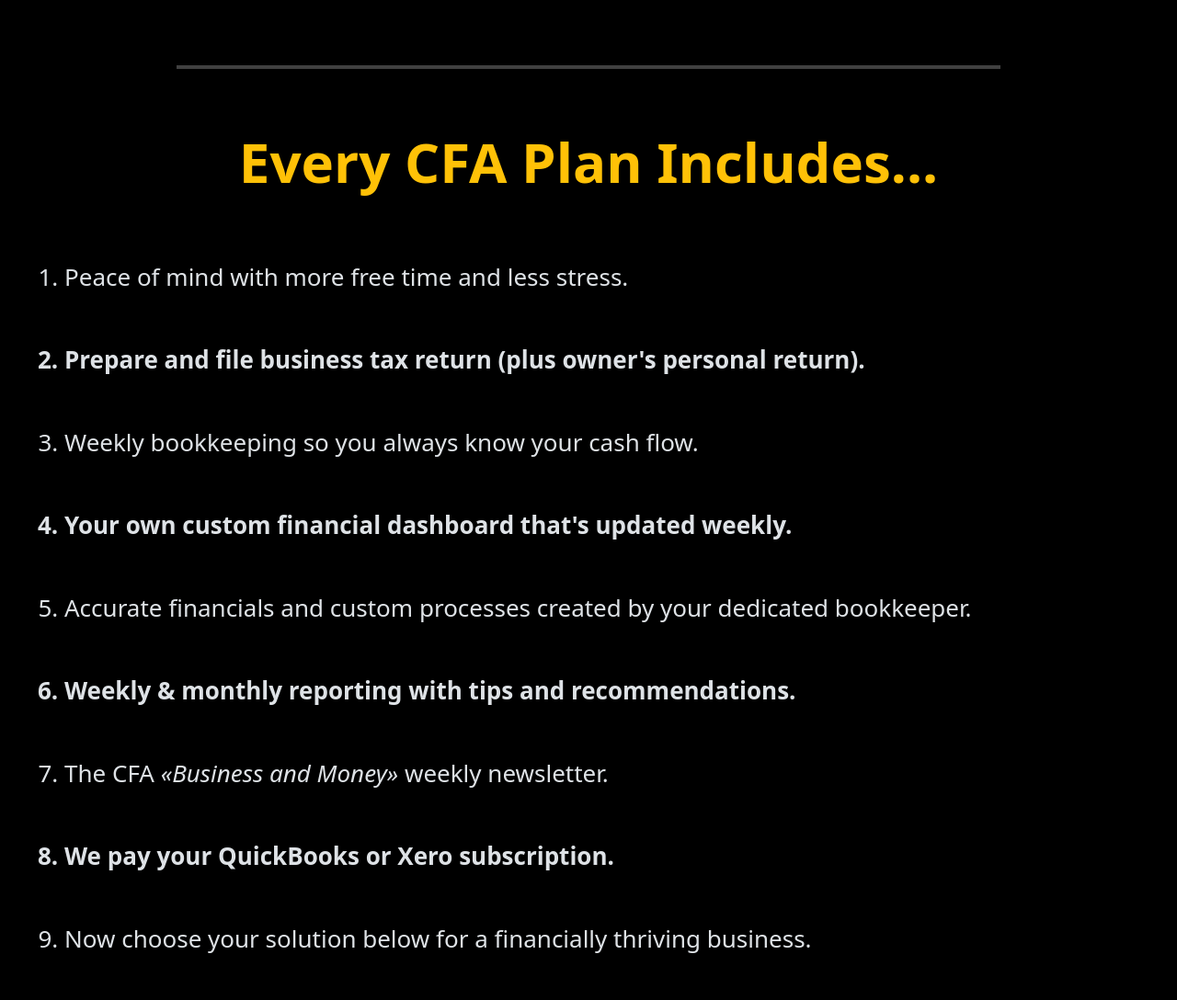
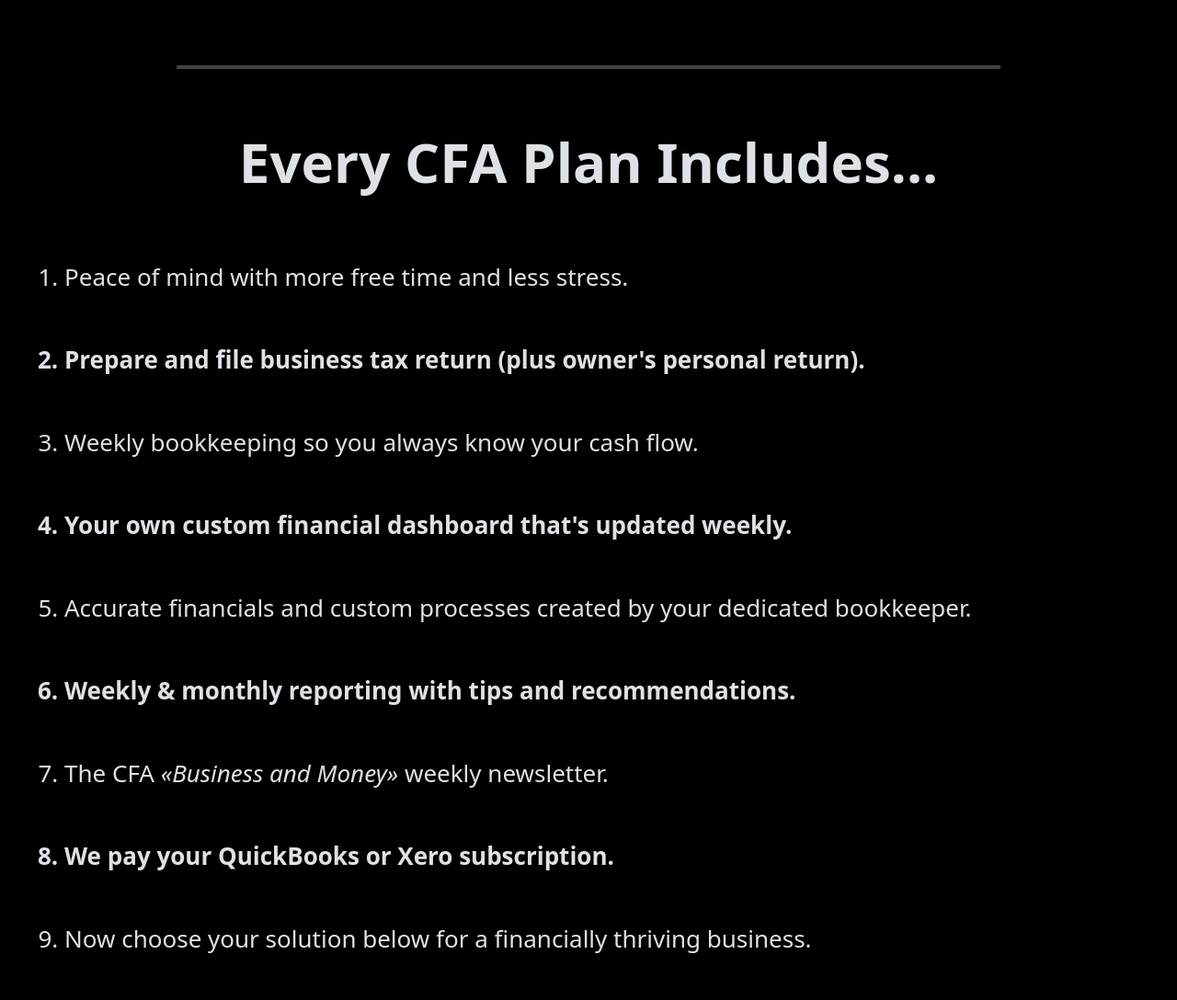
Before and after one commit to rushebrady/CFA, a plain HTML site: page plans.html in a window 1280 px wide. Shown: the part 580-1668 px from the top of the page at 92% size. Drawn offline with nearby package versions, Linux system fonts and the light colour scheme.

Commit message:
Update plans.html

```diff
--- a/plans.html
+++ b/plans.html
@@ -43,11 +43,11 @@
             .bg-theme{background-color:#212529;} .bg-darkest{background-color:#161719;} .bg-yellow{background-color:#ffc107;}
             .font22{font-size:22px;} .font24{font-size:24px;} .font26{font-size:26px;} .font36{font-size:36px;} .font40{font-size:40px;} .font44{font-size:44px;}
 
-            @media (max-width:575.98px) { header h1 {font-size:35px;} header div h2 {font-size:24px;} header div h3 {font-size:18px;} }
-            @media (min-width:576px) { header h1 {font-size:40px;} header div h2 {font-size:30px;} header div h3 {font-size:24px;} }
-            @media (min-width:768px) { header h1 {font-size:54px;} header div h2 {font-size:46px;} header div h3 {font-size:28px;} }
-            @media (min-width:992px) { header h1 {font-size:58px;} header div h2 {font-size:38px;} header div h3 {font-size:34px;} }
-            @media (min-width:1200px) { header h1 {font-size:64px;} header div h2 {font-size:46px;} header div h3 {font-size:42px;} }
+            @media (max-width:575.98px) { header h1 {font-size:35px;} header div h2 {font-size:24px;} {font-size:18px;} }
+            @media (min-width:576px) { header h1 {font-size:40px;} header div h2 {font-size:30px;} {font-size:24px;} }
+            @media (min-width:768px) { header h1 {font-size:54px;} header div h2 {font-size:46px;} {font-size:28px;} }
+            @media (min-width:992px) { header h1 {font-size:58px;} header div h2 {font-size:38px;} {font-size:34px;} }
+            @media (min-width:1200px) { header h1 {font-size:64px;} header div h2 {font-size:46px;} {font-size:42px;} }
             @media (min-width:1400px) { header h1 {font-size:72px;} header div h2 {font-size:52px;} header div li {font-size:30px;} }
 
             section#allplans div li {text-align:left; padding-bottom:38px;}
@@ -96,8 +96,8 @@
     <main>
 
         <!--ALL PLANS-->
-        <section id="allplans" class="pt-0 mt-0">
-        <h2 class="pb-5 fc-yellow">Every CFA Plan Includes...</h2>
+        <section id="allplans" class="pt-0 my-0">
+        <h2 class="pb-5">Every CFA Plan Includes...</h2>
         <div>
             <ol class="ps-7">
               <li>Peace of mind with more free time and less stress.</li>
@@ -146,7 +146,7 @@
                             <p>&spades;&nbsp;Track your projects, budgets, estimates with job costing</p>
                             <p>&spades;&nbsp;Monthly business consultation focused on growth and profits</p>
                             <p>&spades;&nbsp;Our monthly <em>&laquo;project profitability reports&raquo;</em></p>
-                            <p>&spades&nbsp;Tax payments, planning, strategies, deductions</p>
+                            <p>&spades;&nbsp;Tax payments, planning, strategies, deductions</p>
                 <p><strong>BONUS:&nbsp;&nbsp;</strong>Monthly phone call with our Advertising Specialist</p>
             </div>
 
@@ -169,7 +169,7 @@
             </div>
 
             <div class="card">
-                    <h2 class="bold800">BOOKKEEPING CLEAN-UP&nbsp;&nbsp;Add-On&nbsp;$75/mth for one year</h2>
+                    <h2 class="bold800 fc-yellow">BOOKKEEPING CLEAN-UP&nbsp;&nbsp;Add-On&nbsp;$75/mth for one year</h2>
                     <h4 class="pt-3 pb-5">...</h4>
                     <h5 class="pb-4">...</h5>
                     <p>&hearts;&nbsp;...</p>
```
